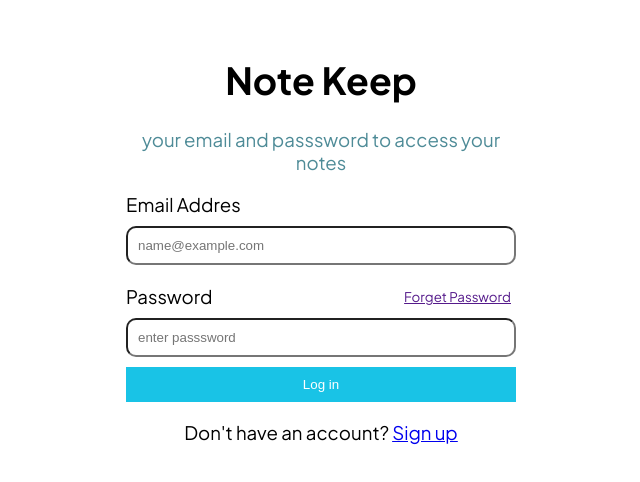
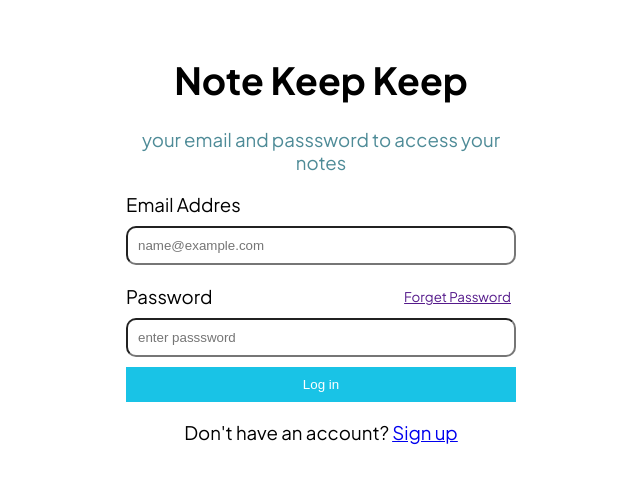
Before and after one commit to iqbal258728-alt/dbs-class-note-app, a plain HTML site: page login.html in a window 1280 px wide. Shown: the whole page, without its empty margins (319-959 px from the left). Drawn offline with Linux system fonts and the light colour scheme; a web font is replaced by a local one.

Commit message:
Keep keep

```diff
--- a/login.html
+++ b/login.html
@@ -82,7 +82,7 @@
 <body>
     <div class="container">
         <i class="hgi hgi-stroke hgi-file-01 logo"></i>
-        <h1>Note Keep</h1>
+        <h1>Note Keep Keep</h1>
         <p style="color: #4E8B97;">your email and passsword to access your notes </p>
         <div class="login">
             <label>Email Addres</label>
```
